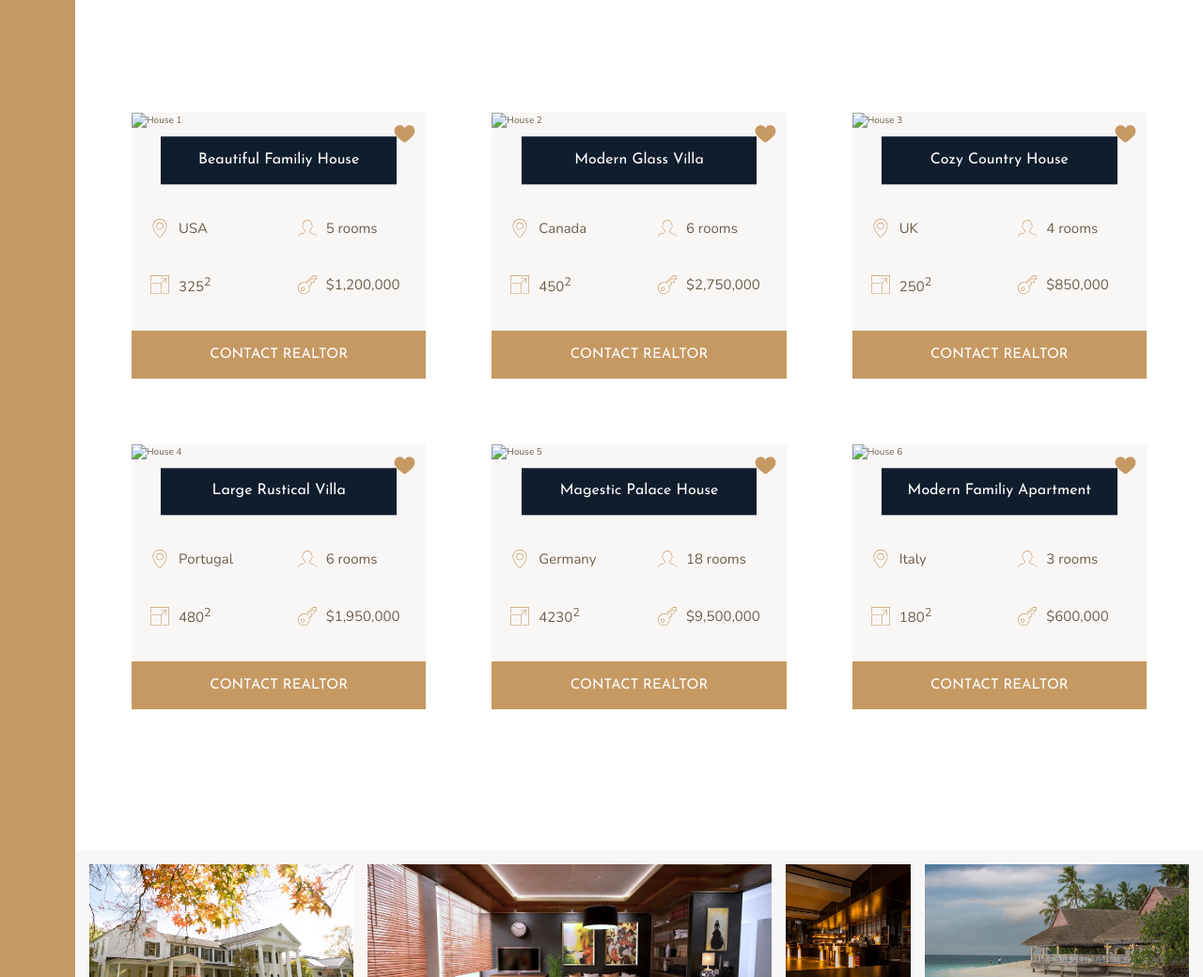
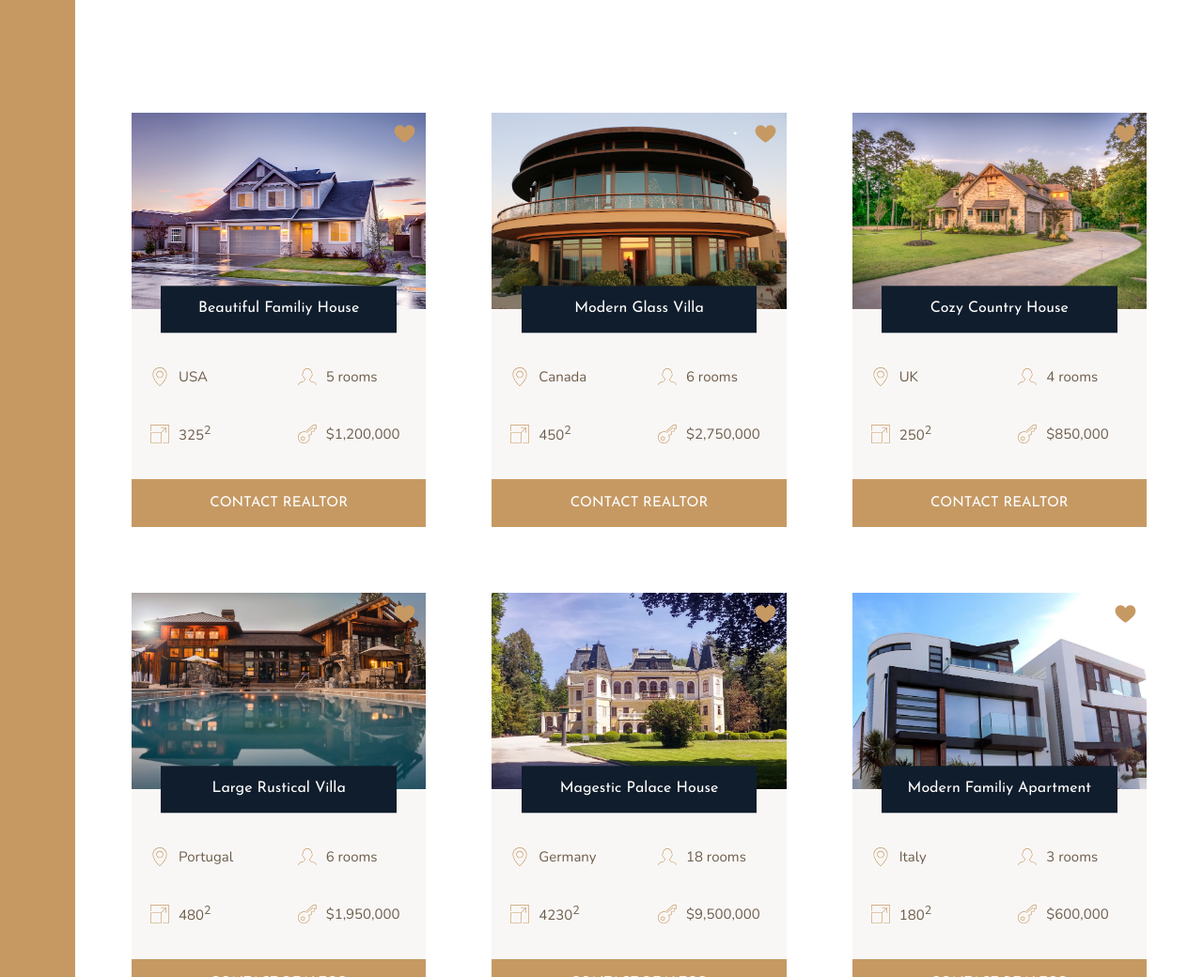
Before and after one commit to renanmartins1813/Nexter, a website: page index.html in a window 1280 px wide. Shown: the part 1820-2860 px from the top of the page at 94% size. Drawn offline with nearby package versions, Linux system fonts and the light colour scheme; files that its build step writes are made by us from their sources; the site is published under a folder, as on GitHub Pages, so addresses that start at the root find nothing.

Commit message:
fix home img import

```diff
--- a/index.html
+++ b/index.html
@@ -93,7 +93,7 @@
     <section class="homes">
 
         <div class="home">
-            <img src="/img/house-1.jpeg" alt="House 1" class="home__img">
+            <img src="./img/house-1.jpeg" alt="House 1" class="home__img">
             <svg class="home__like">
                 <use xlink:href="./img/sprite.svg#icon-heart-full"></use>
             </svg>
@@ -126,7 +126,7 @@
         </div>
 
         <div class="home">
-            <img src="/img/house-2.jpeg" alt="House 2" class="home__img">
+            <img src="./img/house-2.jpeg" alt="House 2" class="home__img">
             <svg class="home__like">
                 <use xlink:href="./img/sprite.svg#icon-heart-full"></use>
             </svg>
@@ -159,7 +159,7 @@
         </div>
 
         <div class="home">
-            <img src="/img/house-3.jpeg" alt="House 3" class="home__img">
+            <img src="./img/house-3.jpeg" alt="House 3" class="home__img">
             <svg class="home__like">
                 <use xlink:href="./img/sprite.svg#icon-heart-full"></use>
             </svg>
@@ -192,7 +192,7 @@
         </div>
 
         <div class="home">
-            <img src="/img/house-4.jpeg" alt="House 4" class="home__img">
+            <img src="./img/house-4.jpeg" alt="House 4" class="home__img">
             <svg class="home__like">
                 <use xlink:href="./img/sprite.svg#icon-heart-full"></use>
             </svg>
@@ -225,7 +225,7 @@
         </div>
 
         <div class="home">
-            <img src="/img/house-5.jpeg" alt="House 5" class="home__img">
+            <img src="./img/house-5.jpeg" alt="House 5" class="home__img">
             <svg class="home__like">
                 <use xlink:href="./img/sprite.svg#icon-heart-full"></use>
             </svg>
@@ -258,7 +258,7 @@
         </div>
 
         <div class="home">
-            <img src="/img/house-6.jpeg" alt="House 6" class="home__img">
+            <img src="./img/house-6.jpeg" alt="House 6" class="home__img">
             <svg class="home__like">
                 <use xlink:href="./img/sprite.svg#icon-heart-full"></use>
             </svg>
```
